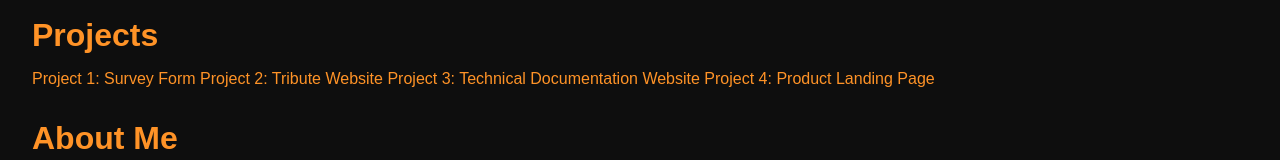
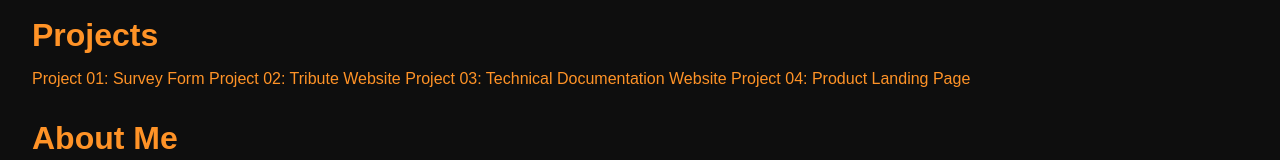
Before and after one commit to 0xMatiz/05-Personal-Portfolio-WebPage, a plain HTML site: page index.html in a window 1280 px wide. Shown: the part 189-349 px from the top of the page. Drawn offline with Linux system fonts and the light colour scheme.

Commit message:
Update index.html

```diff
--- a/index.html
+++ b/index.html
@@ -25,10 +25,10 @@
     <section id="projects">
       <h2>Projects</h2>
       <div class="project-tile">
-        <a href="#">Project 1: Survey Form</a>
-        <a href="#">Project 2: Tribute Website</a>
-        <a href="#">Project 3: Technical Documentation Website</a>
-        <a href="#">Project 4: Product Landing Page</a>
+        <a href="https://01-survey-form-website.netlify.app/">Project 01: Survey Form</a>
+        <a href="https://02-tribute-page-fcc.netlify.app/">Project 02: Tribute Website</a>
+        <a href="https://03-technical-doc-page-fcc.netlify.app/">Project 03: Technical Documentation Website</a>
+        <a href="https://04-product-landing-page.netlify.app/">Project 04: Product Landing Page</a>
       </div>
     </section>
 
@@ -108,7 +108,7 @@
     <section class="social-media">
       <a id="profile-link" href="https://github.com/0xMatiz" target="_blank">My Github</a>
     </section>
-    <p>This website is currently under development.</p>
+    <p>This website is currently under development. The proyects also are constantly being updated.</p>
   </footer>
 </body>
 
```
